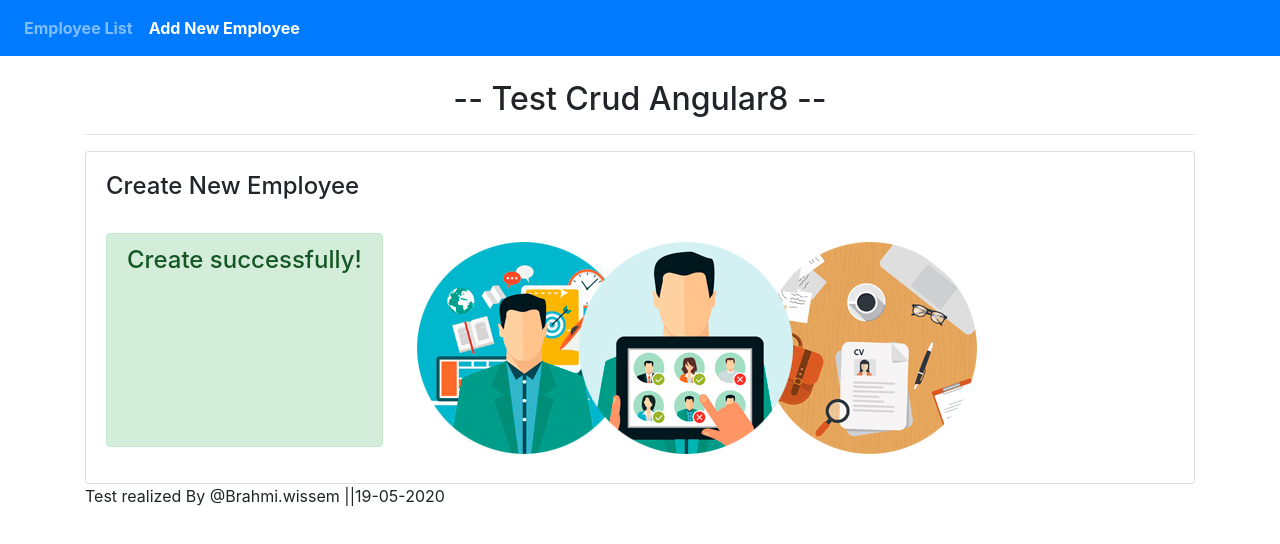
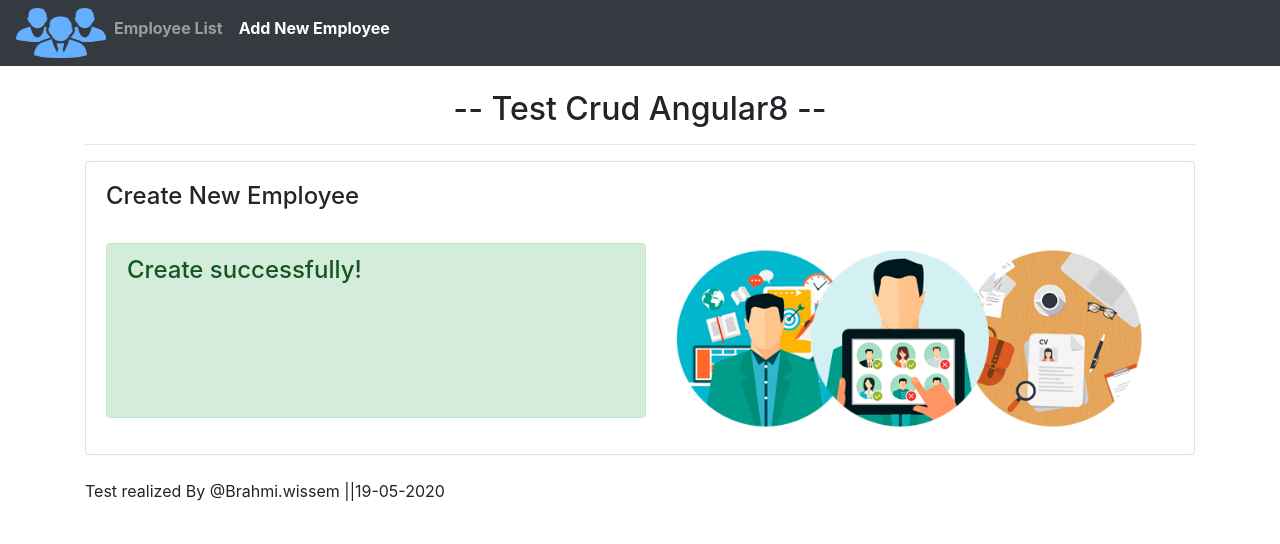
Before and after one commit to WissemBrahmy/Application_client_Angular8_crud, an Angular app: page /add in a window 1280 px wide. Both pictures are taken after typing "Sample", "Sample", "name@example.com" into the empty fields and a click on the button "Done". Shown: the top 544 px of the page. Built offline with nearby package versions, Linux system fonts and the light colour scheme; no server answers.

Commit message:
third commit server

```diff
--- a/src/app/app.component.html
+++ b/src/app/app.component.html
@@ -1,6 +1,10 @@
-<nav class="navbar navbar-expand-sm bg-primary navbar-dark">
+<nav class="navbar navbar-expand-sm bg-dark navbar-dark">
   <!-- Links -->
   <ul class="navbar-nav">
+    <li class="nav-item">
+        <img src="assets/img/images.png" class="img-fluid" alt="Responsive image" style="width: 90px; height: 50px;">
+    </li>
+
     <li class="nav-item">
         <a routerLink="employees" class="nav-link" routerLinkActive="active"><b>Employee List</b></a>
     </li>
@@ -21,7 +25,7 @@
     </div>
   </div>
 </div>
-
+<br>
 <footer class="footer">
   <div class="container">
       <span>Test realized By @Brahmi.wissem ||19-05-2020</span>
--- a/src/app/create-employee/create-employee.component.html
+++ b/src/app/create-employee/create-employee.component.html
@@ -25,7 +25,7 @@
     </form>
   </div>
 
-<div [hidden]="!submitted" class="alert alert-success" role="alert">
+<div [hidden]="!submitted" class="col alert alert-success" role="alert">
     <h4>Create successfully!</h4>
 </div>
   <div class="col">
```
Also changed, not shown: src/assets/img/images.png (added).
